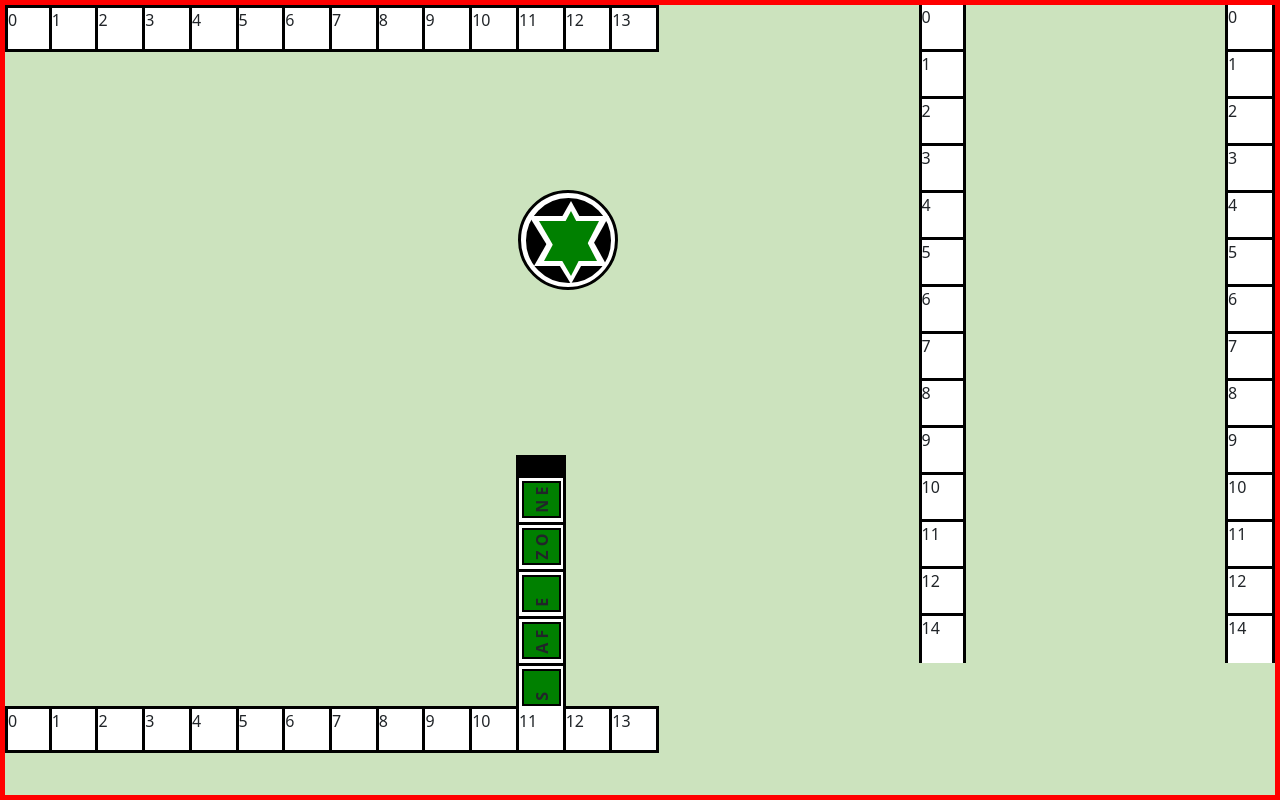
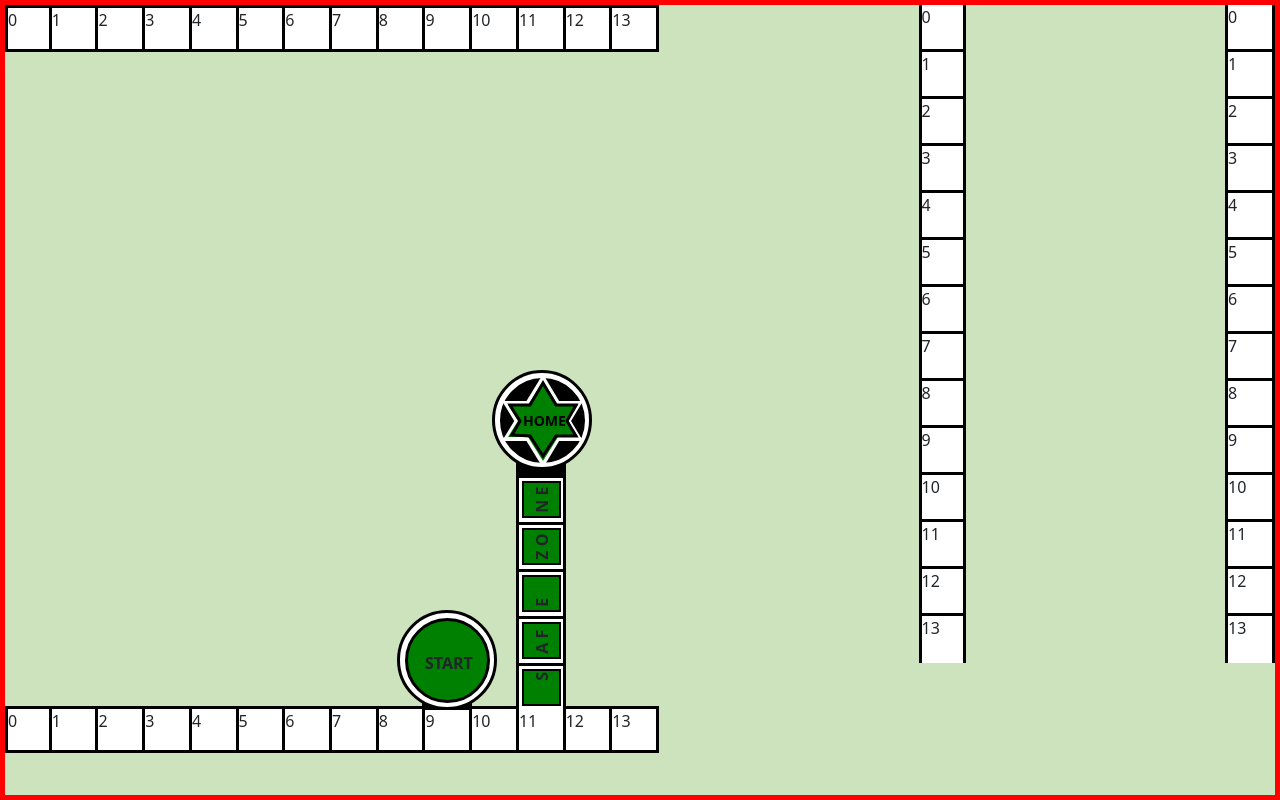
Before and after one commit to BT-aase/baase-react-sorry, a React app: page / in a window 1280 px wide. Built offline with nearby package versions, Linux system fonts and the light colour scheme; the HTML template or start-up script is replaced by a standard one.

Commit message:
Made size changes to inner board.

```diff
--- a/src/components/board/InnerBoard.js
+++ b/src/components/board/InnerBoard.js
@@ -6,8 +6,8 @@ const InnerBoard = () => {
             <div style={{
                 width: 100,
                 height: 100,
-                marginLeft: 518,
-                marginTop: 190,
+                marginLeft: 397,
+                marginTop: 610,
                 borderRadius: 70,
                 border: '3px solid black',
                 backgroundColor: 'white',
@@ -21,15 +21,48 @@ const InnerBoard = () => {
                     marginTop: 5,
                     borderRadius: 70,
                     border: '3px solid black',
+                    backgroundColor: 'green'
+                }}>
+                    <p style={{marginTop: 30, marginLeft: 17, fontWeight: 'bold'}}>START</p>
+                </div>
+            </div>
+            <div style={{ position: 'absolute', marginTop: 690, zIndex: 10 }}>
+                <div style={{
+                    width: 49.5,
+                    height: 20,
+                    marginLeft: 422,
                     backgroundColor: 'black',
-                    zIndex: 15,
-                    position: 'absolute'
+                }} />
+            </div>
+            <div style={{
+                width: 100,
+                height: 100,
+                marginLeft: 492,
+                marginTop: 370,
+                borderRadius: 70,
+                border: '3px solid black',
+                backgroundColor: 'white',
+                zIndex: 15,
+                position: 'absolute'
+            }}>
+                <div style={{
+                    width: 85,
+                    height: 85,
+                    marginLeft: 5,
+                    marginTop: 5,
+                    borderRadius: 70,
+                    border: '3px solid black',
+                    backgroundColor: 'black'
                 }}>
-                    <svg height="175" width="175">
-                        <polygon points="0,15 80,15 42,83" style={{ fill: 'white'}} />
-                        <polygon points="5,65 78,65 42,0" style={{ fill: 'white'}} />
-                        <polygon points="10,20 70,20 42,75" style={{ fill: 'green'}} />
-                        <polygon points="15,60 68,60 42,10" style={{ fill: 'green'}} />
+                    <svg height="90" width="85" style={{marginLeft: -5, marginTop: -5}}>
+                        <polygon points="4,25 85,25 45,92" style={{ fill: 'white' }} />
+                        <polygon points="4,65 85,65 45,-2" style={{ fill: 'white' }} />
+                        <polygon points="10,29 80,29 45,85" style={{ fill: 'green' }} />
+                        <polygon points="10,61 80,61 45,5" style={{ fill: 'green' }} />
+                        <polygon points="12,29 32,29 45,7 58,29 78,29 69,45
+                        78,60 58,60 45,80 32,60 14,59 22,45"
+                        style={{ fill: 'none', stroke: 'black', strokeWidth: 3}} />
+                        <text x="25" y="50" fill="black" style={{fontSize: 14, fontWeight: "bold"}}>HOME</text>
                     </svg>
                 </div>
             </div>
@@ -118,7 +151,8 @@ const InnerBoard = () => {
                     }}>
                         <p style={{
                             transform: 'rotate(270deg)',
-                            fontWeight: 'bold'
+                            fontWeight: 'bold',
+                            marginTop: -20
                         }}>S</p>
                     </div>
                 </div>
--- a/src/components/board/OuterBoard.js
+++ b/src/components/board/OuterBoard.js
@@ -17,7 +17,7 @@ const spaceGenerator = (direction, width) => {
 	}
 
 	if (direction === 'vertical') {
-		row.push(<div style={{ width: size, height: 47, border: '3px solid black', borderTop: 0, borderBottom: 0 }}>14</div>)
+		row.push(<div style={{ width: size, height: 47, border: '3px solid black', borderTop: 0, borderBottom: 0 }}>13</div>)
 	}
 
 	return row;
```
